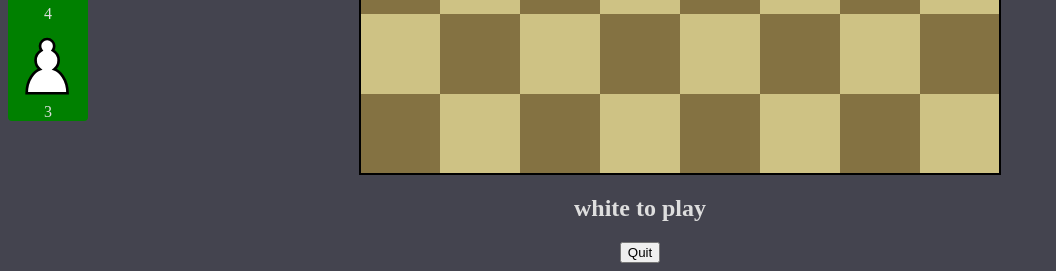
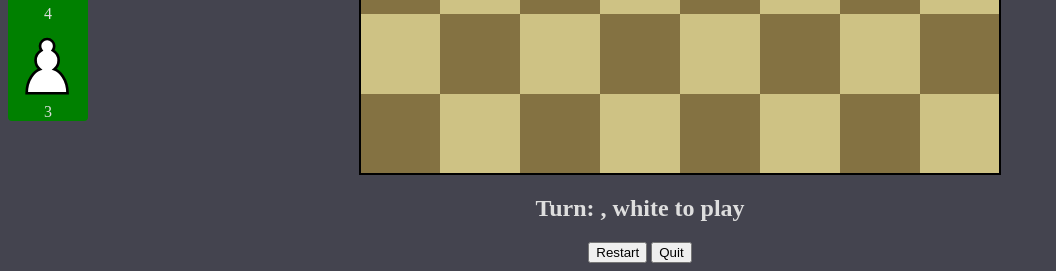
Before and after one commit to rowedaniel/decimal-chess, a Python web app: template src/templates/index.html in a window 1280 px wide. Shown: the part 547-818 px from the top of the page, without its empty margins (0-1056 px from the left). Run offline with Jinja, Linux system fonts and the light colour scheme; the template is opened without the code that fills it, so the values that code supplies are empty; some libraries are stand-ins or nearby versions.

Commit message:
misc. updates

```diff
--- a/src/browser_UI.py
+++ b/src/browser_UI.py
@@ -189,6 +189,7 @@
         data["color"] = self.colors[self.turn_color]
         data["won"] = self.won
         data["winner"] = self.colors[self.winning_color]
+        data["turnnum"] = self.board.turn_number
 
         emit("r_update_pieces", data)
 
--- a/src/static/script.js
+++ b/src/static/script.js
@@ -154,6 +154,7 @@
             document.getElementById("win-text").innerHTML = data["winner"] +  " won";
         }
 
+
         wipe_tiles();
         for(let key in data["pieces"]) {
             let keyparts = key.split(',');
@@ -192,6 +193,9 @@
         if("color" in data) {
             document.getElementById("turn-label").innerHTML = data["color"];
         }
+        if("turnnum" in data) {
+            document.getElementById("turn-number").innerHTML = data["turnnum"];
+        }
     });
 
 
--- a/src/templates/index.html
+++ b/src/templates/index.html
@@ -25,11 +25,11 @@
 <tr><td></td><td></td><td></td><td></td><td></td><td></td><td></td><td></td></tr>
 <tr><td></td><td></td><td></td><td></td><td></td><td></td><td></td><td></td></tr>
         </table>
-        <h2 class="turn-display"><span id="turn-label">white</span> to play</h2>
+        <h2 class="turn-display">Turn: <span id="turn-number"></span>, <span id="turn-label">white</span> to play</h2>
         <div id="win-display">
            <h2 id="win-text">Winner</h2>
-            <button id="restart-button">Restart</button>
         </div>
+        <button id="restart-button">Restart</button>
         <button id="quit-button">Quit</button>
 
     <script src="https://cdn.socket.io/3.1.3/socket.io.min.js" integrity="sha384-cPwlPLvBTa3sKAgddT6krw0cJat7egBga3DJepJyrLl4Q9/5WLra3rrnMcyTyOnh" crossorigin="anonymous"></script>
```
